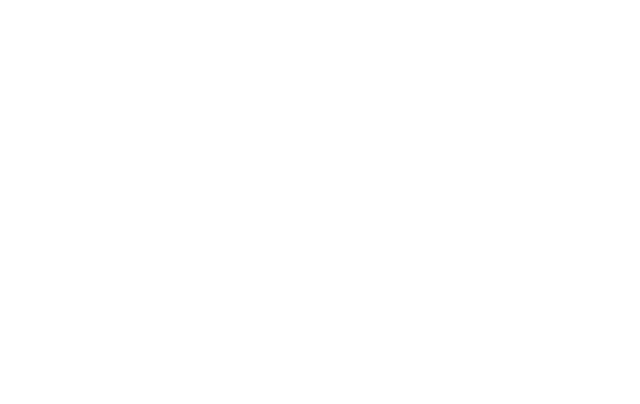
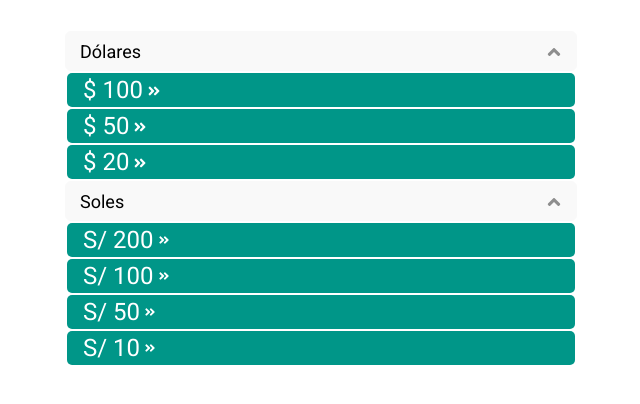
Before and after one commit to andrealemonroy/cednext, a Next.js app: page /validateMoney in a window 1280 px wide. Shown: the top 404 px of the page, without its empty margins (63-703 px from the left). Built offline with nearby package versions, Linux system fonts and the light colour scheme.

Commit message:
Acordeón y equivalencias + Font Family Roboto

```diff
--- a/components/EquivalenceMoney.jsx
+++ b/components/EquivalenceMoney.jsx
@@ -7,19 +7,23 @@
   return (
     <div>
       <Title type="h2" text="Equivalencias" align="left" />
-      <div className="grid pt-2 md:grid-cols-2 lg:grid-cols-2 xl:grid-cols-2 2xl:grid-cols-2">
-        <div className="borderEquivalencia grid items-center">
-          <p className="text-center lightGray">Dólares a soles</p>
-          <div className="grid grid-cols-4 gap-4 items-center ">
-            <div className="grid text-center  text-4xl text-[#0096A6]">$</div>
-            <div className="grid  gap-4 pr-6">
+      <div className="grid pt-[31px] md:grid-cols-2 lg:grid-cols-2 xl:grid-cols-2 2xl:grid-cols-2 gap-4 px-2">
+        <div className="borderEquivalencia grid">
+          <p className="text-center pt-[25px] text-lightGray">
+            Dólares a soles
+          </p>
+          <div className="grid pt-6 pb-6 grid-cols-4 gap-3 items-center ">
+            <div className="grid text-body text-center font-bold text-[42px] text-[#0096A6]">
+              $
+            </div>
+            <div className="grid text-[18px] gap-1.5 pr-6">
               {table_1.map((dolar) => (
                 <div key={dolar} className="flex justify-end">
                   <p>{dolar}</p>
                 </div>
               ))}
             </div>
-            <div className="grid grid-cols-1 gap-4">
+            <div className="grid text-[18px] gap-1.5 pr-6">
               {table_1.map((dolar) => (
                 <div key={dolar} className="flex justify-start">
                   <p className="align-left">
@@ -28,25 +32,27 @@
                 </div>
               ))}
             </div>
-            <div className="grid justify-center items-center text-4xl text-[#0096A6]">
+            <div className="grid text-body font-bold justify-center items-center text-[42px] text-[#0096A6]">
               S/
             </div>
           </div>
         </div>
-        <div className="borderEquivalencia grid items-center">
-          <p className="text-center lightGray">Soles a dólares</p>
-          <div className="grid grid-cols-4 gap-4 items-center">
-            <div className="grid justify-center items-center text-4xl text-[#0096A6]">
+        <div className="borderEquivalencia grid">
+          <p className="text-center pt-[25px] text-lightGray">
+            Soles a dólares
+          </p>
+          <div className="grid pt-6 pb-6 grid-cols-4 gap-3 items-center">
+            <div className="grid text-body font-bold justify-center items-center text-[42px] text-[#0096A6]">
               S/
             </div>
-            <div className="grid  gap-4 pr-6">
+            <div className="grid text-[18px] gap-1.5 pr-6">
               {table_2.map((sol) => (
                 <div key={sol} className="flex justify-end">
                   <p>{sol}</p>
                 </div>
               ))}
             </div>
-            <div className="grid gap-4 pr-6 ">
+            <div className="grid text-[18px] gap-1.5 pr-6 ">
               {table_2.map((sol) => (
                 <div key={sol} className="flex justify-start">
                   <p className="align-left">
@@ -55,7 +61,7 @@
                 </div>
               ))}
             </div>
-            <div className="grid justify-center items-center text-4xl text-[#0096A6]">
+            <div className="grid text-body font-bold justify-center items-center text-[42px] text-[#0096A6]">
               $
             </div>
           </div>
--- a/components/Money.jsx
+++ b/components/Money.jsx
@@ -1,11 +1,15 @@
+import { data } from "autoprefixer";
 import React, { useState } from "react";
+import Title from "./Title";
+import { FaAngleUp, FaAngleDown, FaAngleDoubleRight } from "react-icons/fa";
 
 const Money = () => {
   const [expanded, SetExpanded] = useState({
     dolares: true,
     soles: true,
   });
-  const handleChange = (money) => {
+
+  const toggle = (money) => {
     SetExpanded({
       ...expanded,
       [money]: !expanded[money],
@@ -14,38 +18,96 @@
   const monedas = {
     dolares: [
       {
-        denominacion: "$ 100 >>",
+        denominacion: "$ 100 ",
         link: "https://cuantoestaeldolar.pe/blog/como-detectar-billetes-de-100-dolares-falsos/",
       },
       {
-        denominacion: "$ 50 >>",
+        denominacion: "$ 50 ",
         link: "https://cuantoestaeldolar.pe/blog/como-detectar-50-dolares-falsos/",
       },
       {
-        denominacion: "$ 20 >>",
+        denominacion: "$ 20 ",
         link: "https://cuantoestaeldolar.pe/blog/como-identificar-20-dolares-falsos/",
       },
     ],
     soles: [
       {
-        denominacion: "S/ 200 >>",
+        denominacion: "S/ 200 ",
         link: "https://cuantoestaeldolar.pe/blog/7-claves-para-detectar-si-un-billete-de-s-200-es-falso/",
       },
       {
-        denominacion: "S/ 100 >>",
+        denominacion: "S/ 100 ",
         link: "https://cuantoestaeldolar.pe/blog/6-claves-para-detectar-si-un-billete-de-s-100-es-falso/",
       },
       {
-        denominacion: "S/ 50 >>",
+        denominacion: "S/ 50 ",
         link: "https://cuantoestaeldolar.pe/blog/7-claves-para-detectar-si-un-billete-de-s-50-soles-es-falso/",
       },
       {
-        denominacion: "S/ 10 >>",
+        denominacion: "S/ 10 ",
         link: "#",
       },
     ],
   };
-  return <div></div>;
+  return (
+    <div>
+      <div className="pt-[31px]">
+        <div
+          className="flex justify-between cursor-pointer bg-[#F9F9F9] align-middle pt-1.5 pb-[5px] pl-3.5 pr-3 rounded-md border border-gray bg-gray shadow-[0_px_1px_1px_rgba(0,0,0,0.25)]"
+          onClick={() => toggle("dolares")}
+        >
+          <Title type="h4" text="Dólares" color="lgreen" weight="normal" />
+          <button>
+            {expanded.dolares ? (
+              <FaAngleUp color="#8E8E8E" fontSize="20" />
+            ) : (
+              <FaAngleDown color="#8E8E8E" fontSize="20" />
+            )}
+          </button>
+        </div>
+
+        <div className={expanded.dolares ? "content show" : "content"}>
+          {monedas.dolares.map((billete) => (
+            <li
+              key={billete.link}
+              className="flex font-body pt-[3px] pb-0.5 pl-4"
+            >
+              <a href={billete.link} className="font-body flex align-middle">
+                {billete.denominacion}
+              </a>
+              <FaAngleDoubleRight fontSize="22" className="pt-2" />
+            </li>
+          ))}
+        </div>
+      </div>
+      <div>
+        <div
+          className="flex justify-between cursor-pointer bg-[#F9F9F9] align-middle pt-1.5 pb-[5px] pl-3.5 pr-3 rounded-md border border-gray bg-gray shadow-[0_px_1px_1px_rgba(0,0,0,0.25)]"
+          onClick={() => toggle("soles")}
+        >
+          <Title type="h4" text="Soles" color="lgreen" weight="normal" />
+          <button>
+            {expanded.soles ? (
+              <FaAngleUp color="#8E8E8E" fontSize="20" />
+            ) : (
+              <FaAngleDown color="#8E8E8E" fontSize="20" />
+            )}
+          </button>
+        </div>
+        <div className={expanded.soles ? "content show" : "content"}>
+          {monedas.soles.map((billete) => (
+            <li
+              key={billete.link}
+              className="flex font-body pt-[3px] pb-0.5 pl-4"
+            >
+              <a href={billete.link}>{billete.denominacion}</a>
+              <FaAngleDoubleRight fontSize="20" className="pt-2" />
+            </li>
+          ))}
+        </div>
+      </div>
+    </div>
+  );
 };
 
 export default Money;
--- a/components/Title.jsx
+++ b/components/Title.jsx
@@ -1,6 +1,6 @@
 import React from "react";
 
-const Title = ({ type, text, align }) => {
+const Title = ({ type, text, align, color, weight, font }) => {
   return (
     <>
       {type === "h1" ? (
@@ -12,7 +12,13 @@
       ) : type === "h3" ? (
         <h3 className={`text-base text-lightGray text-${align}`}>{text}</h3>
       ) : type === "h4" ? (
-        <h4 className={`text-[18px] text-lightGray text-${align}`}>{text}</h4>
+        <h4
+          className={`text-[18px] font-body text-${align} ${
+            color ? `text-${color}` : `text-lightGray`
+          }`}
+        >
+          {text}
+        </h4>
       ) : type === "h5" ? (
         <h5 className={`text-2xl text-${align}`}>{text}</h5>
       ) : type === "h6" ? (
--- a/pages/index.js
+++ b/pages/index.jsx
@@ -249,8 +249,8 @@
         <GraphVariation dataBuy={dataBuy} />
         <div className="h-24 bg-lightGray w-full justify-center align-items-center"></div>
         <Blog blogData={posts} className="justify-center" />
-        <div className="h-64 bg-lightGray w-full justify-center align-items-center"></div>
-        <div className="containerMoney pt-10">
+        <div className="h-64 mb-[49px] bg-lightGray w-full justify-center align-items-center"></div>
+        <div className="containerMoney">
           <div className="containerEquivalence">
             <EquivalenceMoney buy={buyDolar} sale={saleDolar} />
           </div>
--- a/styles/index.scss
+++ b/styles/index.scss
@@ -1,12 +1,20 @@
+@import url('https://fonts.googleapis.com/css2?family=Roboto:ital,wght@0,400;0,600;1,400;1,600&display=swap');
+
 @tailwind base;
 @tailwind components;
 @tailwind utilities;
+
+body {
+  font-family: 'Roboto';
+}
 
 .wrapper {
   display: flex;
   height: 100vh;
   width: 100vw;
-  padding: 10px;
+  justify-content: center;
+  align-items: center;
+
 }
 
 .acordion {
@@ -26,10 +34,15 @@
 }
 
 .content {
+  max-height: 0;
+  overflow: hidden;
+  transition: all 0.5s cubic-bezier(0, 1, 0, 1);
+}
+
+.content>li {
   background-color: #009688;
   color: #FFFFFF;
   list-style: none;
-  font-family: 'Roboto';
   font-style: normal;
   font-weight: 400;
   font-size: 24px;
@@ -40,7 +53,13 @@
   padding-left: 16px;
 }
 
-.content:hover {
+.content.show {
+  height: auto;
+  max-height: 9999px;
+  transition: all 0.5s cubic-bezier(1, 0, 1, 0);
+}
+
+.content>li:hover {
   background-color: #03665c;
 }
 
@@ -48,8 +67,8 @@
   background: #FFFFFF;
   box-shadow: 0px 0px 4px rgba(0, 0, 0, 0.25);
   border-radius: 10px;
-  width: 98%;
-  height: 447px;
+  padding: 10px;
+  height: auto;
 
 }
 
@@ -192,16 +211,17 @@
 
 .containerMoney {
   display: grid;
-  grid-template-columns: repeat(5, 1fr);
+  grid-template-columns: repeat(3, 1fr);
 }
 
 .containerEquivalence {
-  grid-column: span 3;
+  grid-column: span 2;
   justify-content: center;
 }
 
 .containerDetected {
-  grid-column: span 2;
+  grid-column: span 1;
+  padding-left: 12px;
 }
 
 .containerInitial {
@@ -227,7 +247,8 @@
   }
 
   .containerMoney {
-    grid-template-columns: repeat(3, 1fr);
+    grid-template-columns: repeat(3, auto);
+    gap: 5;
   }
 
   .containerEquivalence {
```
